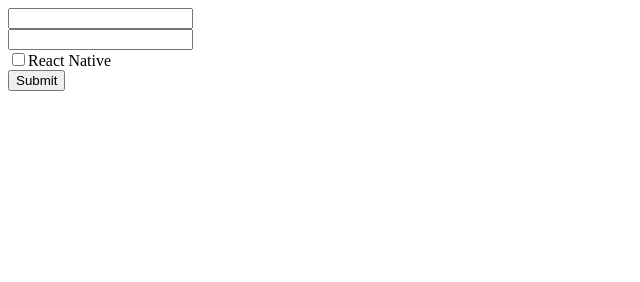
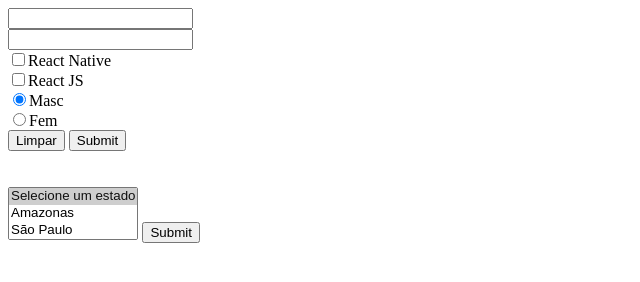
Before and after one commit to Jvictorcz/HTML-CSS-Intermediario, a plain HTML site: page Módulo5.3/index.html in a window 1280 px wide. Shown: the whole page, without its empty margins (0-640 px from the left). Drawn offline with Linux system fonts and the light colour scheme.

Commit message:
input/select

```diff
--- a/Módulo5.3/index.html
+++ b/Módulo5.3/index.html
@@ -4,16 +4,43 @@
     <meta charset="UTF-8">
     <meta http-equiv="X-UA-Compatible" content="IE=edge">
     <meta name="viewport" content="width=device-width, initial-scale=1.0">
-    <title>Tipos de input</title>
+    <title>Tipos de input / Select</title>
 </head>
 <body>
     <form method="GET" action="">
 
         <input type="text"  name="search_query"> <br>
         <input type="password" name="senha"> <br> <!--Usar o method:POST-->
-        <input type="checkbox" name="curso">React Native <br>
 
+        <input type="checkbox" name="curso" value="op1">React Native <br>
+        <!-- Value utilizado para identificar os cursos -->
+        <input type="checkbox" name="curso" value="op2">React JS <br>
 
+        <input type="radio" name="gender" value="m" checked >Masc<br>
+        <!--  Radio (circulo) ,usando o mesmo "name" faz com que só uma das opções possa ser selecionada.  -->
+        <!-- Checked faz com que seja o padrão (selecionado)  -->
+        <input type="radio" name="gender" value="f">Fem<br>
+
+        <!-- Value tem a função de alterar o nome do reset -->
+        <input type="reset" value="Limpar" >
+
+        <input type="submit">
+
+        <br><br><br>
+
+        <!-- Select tem a função de drop-down -->
+        <!-- Utilizando o size , transforma o drop-down em um scroll -->
+        <!-- O multiple permite que selecione mais de uma opção-->
+        <select name="estado" size="3" multiple  >
+
+            <!-- O selected tem a função de forçar uma opção como padrão -->
+
+            <option value="-//" selected>Selecione um estado</option>
+            <option value="AM" >Amazonas</option>
+            <option value="SP">São Paulo</option>
+            <option value="RN">Rio Grande do Norte</option>
+
+        </select>
         <input type="submit">
 
     </form>
```
Also changed, not shown: Módulo5.2/index.html (+2 -2 lines).
